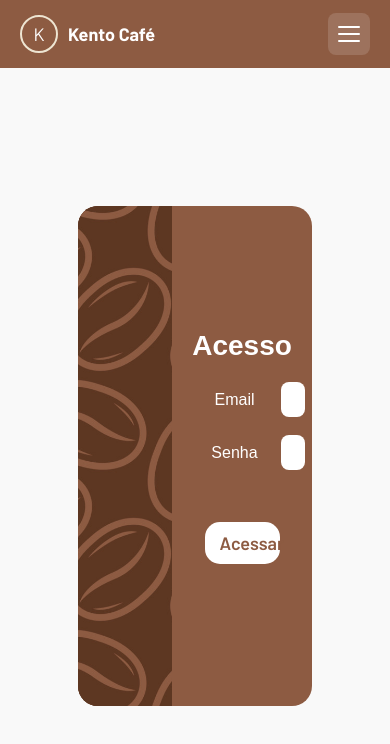
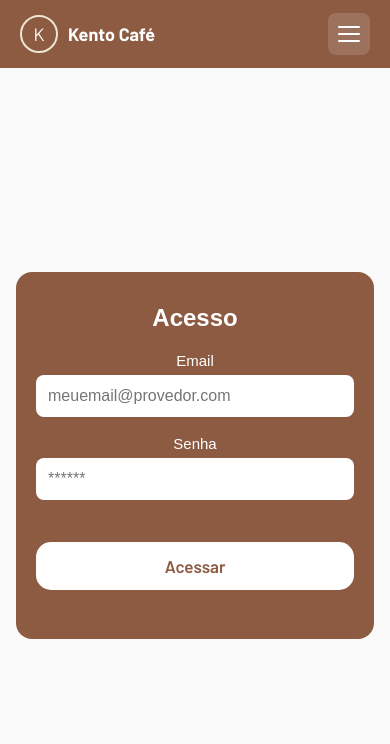
Before and after one commit to santanalucasrod/PI-Grupo-8-FrontEnd, a React (Vite) app: page /login in a window 390 px wide. Shown: the top 744 px of the page. Built offline with nearby package versions, Linux system fonts and the light colour scheme.

Commit message:
feat: adicionando responsividade mobile

```diff
--- a/src/pages/Login/Login.jsx
+++ b/src/pages/Login/Login.jsx
@@ -87,7 +87,7 @@ function Login() {
             <div className={styles.card}>
                 <div className={styles.imagem}>
                     <img
-                        src="../public/fundo_cafe.jpg"
+                        src="../fundo_cafe.jpg"
                         alt="Grãos de café"
                         className={styles.imagemFoto}
                     />
--- a/src/pages/Login/Login.module.css
+++ b/src/pages/Login/Login.module.css
@@ -123,3 +123,58 @@ overflow: hidden;
   margin-bottom: 2vh;
   cursor: pointer;
 }
+
+/* ---------- Mobile: layout mais simples, sem a imagem decorativa ---------- */
+@media (max-width: 700px) {
+  .main {
+    height: auto;
+    min-height: 92vh;
+    padding: 24px 16px;
+  }
+
+  .card {
+    flex-direction: column;
+    width: 100%;
+    min-height: auto;
+    border-radius: 16px;
+  }
+
+  .imagem {
+    display: none;
+  }
+
+  .conteudo {
+    width: 100%;
+    padding: 32px 20px;
+  }
+
+  .conteudo>h2 {
+    font-size: 24px;
+  }
+
+  .formulario {
+    width: 100%;
+  }
+
+  .campo {
+    flex-direction: column;
+    align-items: stretch;
+    gap: 6px;
+  }
+
+  .campo>span {
+    width: auto;
+    font-size: 15px;
+  }
+
+  .campo>input {
+    font-size: 16px;
+    padding: 12px;
+  }
+
+  .formulario>.botao {
+    font-size: 17px;
+    padding: 14px;
+    margin-top: 24px;
+  }
+}
```
